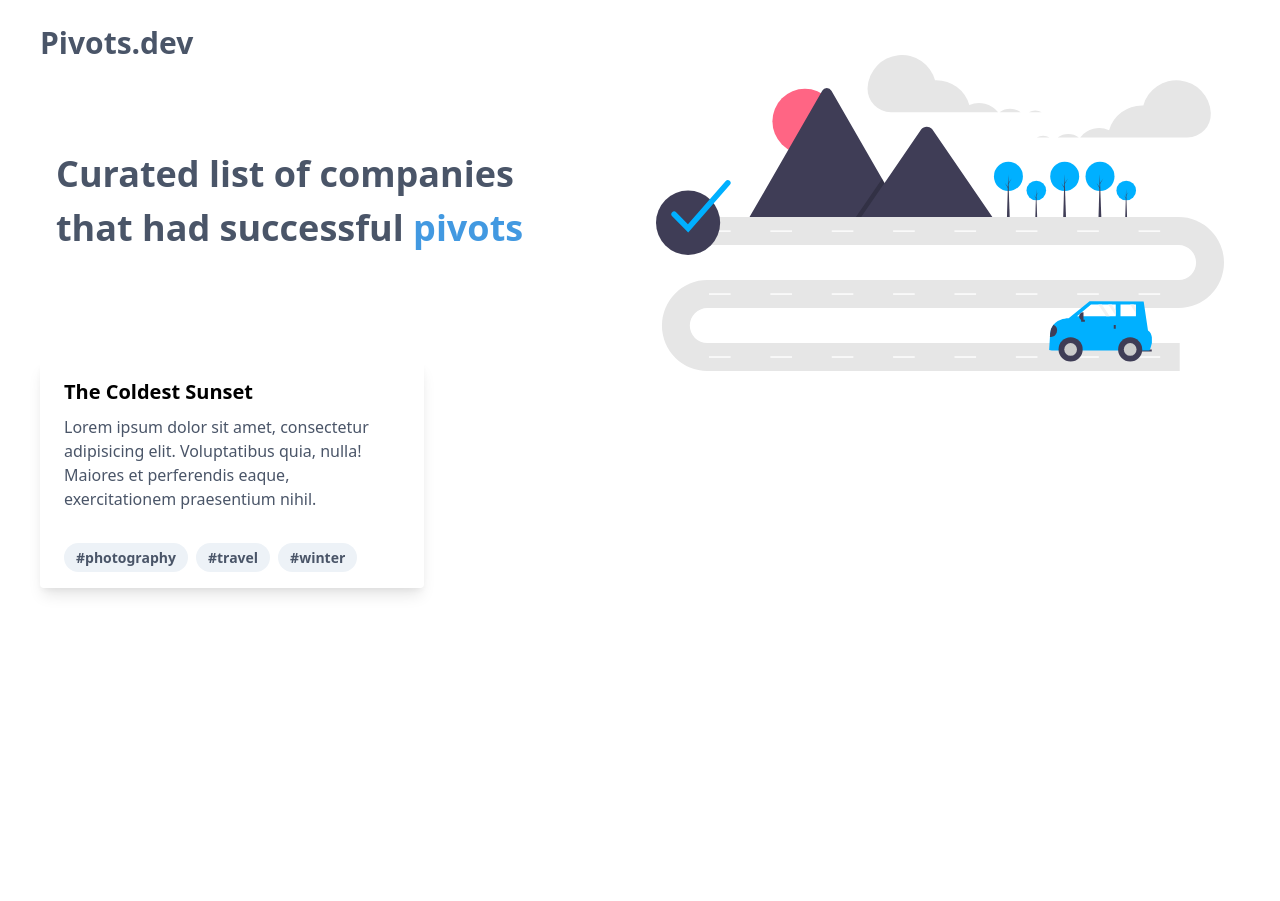
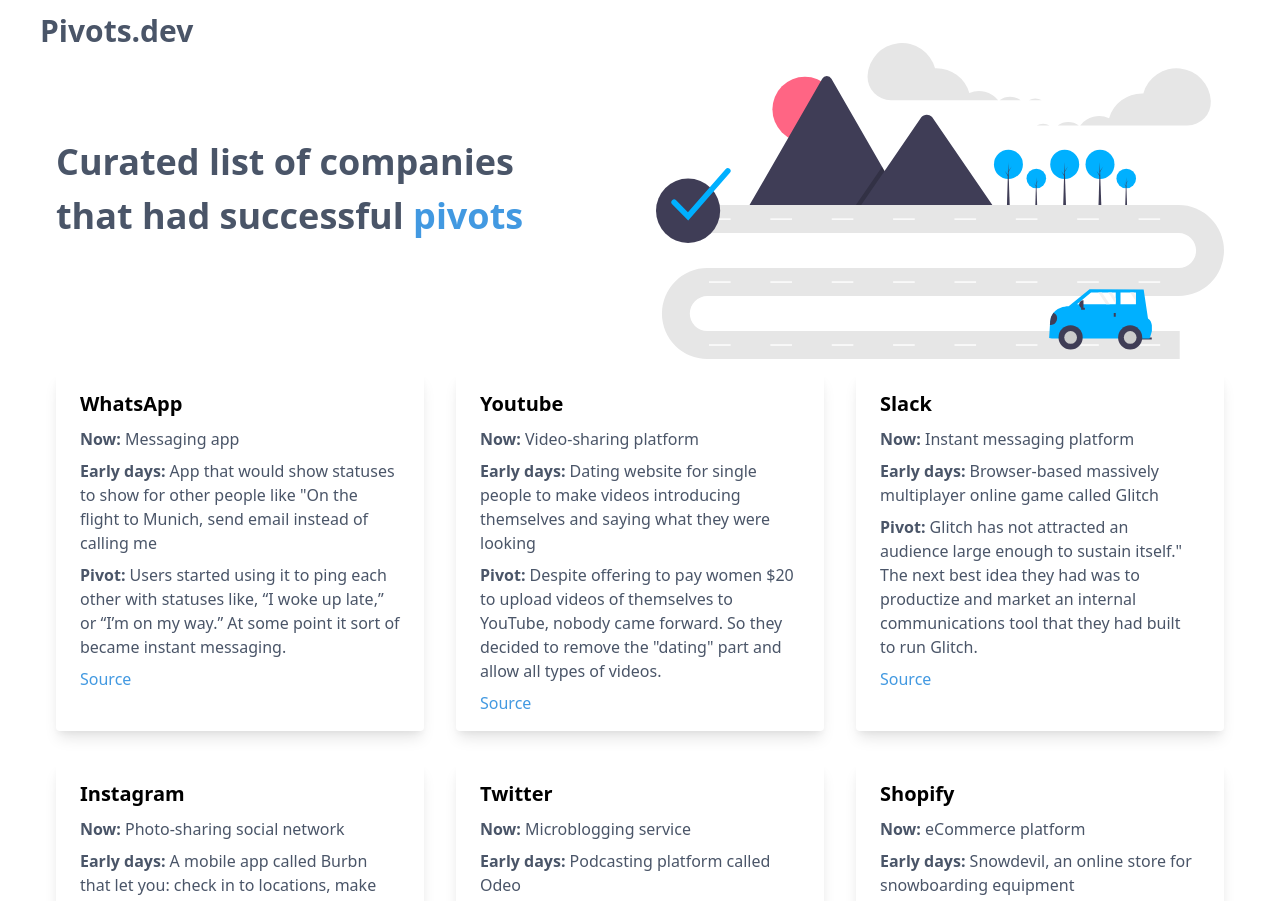
Before and after one commit to fikrikarim/companies-with-successful-pivot, a React (Create React App) app: page / in a window 1280 px wide. Shown: the top 901 px of the page. Before the commit the page ends 800 px from the top, so only its background shows below. Built offline with nearby package versions, Linux system fonts and the light colour scheme.

Commit message:
Add pivots.json and add Card to show each pivot

```diff
--- a/src/App.js
+++ b/src/App.js
@@ -1,34 +1,18 @@
 import React from "react";
+import pivots from "./pivots.json";
 import Header from "./components/Header";
+import Card from "./components/Card";
 
 function App() {
   return (
-    <div class="px-5 md:px-10 pt-5">
+    <div class="px-5 md:px-10 pt-2">
       <Header></Header>
 
-      <div class="pt-10">
-        <div class="max-w-sm rounded overflow-hidden shadow-lg">
-          <div class="px-6 py-4">
-            <div class="font-bold text-xl mb-2">The Coldest Sunset</div>
-            <p class="text-gray-700 text-base">
-              Lorem ipsum dolor sit amet, consectetur adipisicing elit.
-              Voluptatibus quia, nulla! Maiores et perferendis eaque,
-              exercitationem praesentium nihil.
-            </p>
-          </div>
-          <div class="px-6 py-4">
-            <span class="inline-block bg-gray-200 rounded-full px-3 py-1 text-sm font-semibold text-gray-700 mr-2">
-              #photography
-            </span>
-            <span class="inline-block bg-gray-200 rounded-full px-3 py-1 text-sm font-semibold text-gray-700 mr-2">
-              #travel
-            </span>
-            <span class="inline-block bg-gray-200 rounded-full px-3 py-1 text-sm font-semibold text-gray-700">
-              #winter
-            </span>
-          </div>
-        </div>
-      </div>
+      <section class="pt-12 flex flex-wrap">
+        {pivots.map((company) => (
+          <Card company={company}></Card>
+        ))}
+      </section>
     </div>
   );
 }
--- /dev/null
+++ b/src/components/Card.js
@@ -0,0 +1,35 @@
+import React from "react";
+
+const Card = (props) => {
+  const { company } = props;
+  const { name, now, earlyDays, pivot, source } = company;
+
+  return (
+    <div class="flex-grow flex rounded overflow-hidden shadow-lg w-auto md:w-1/4 m-4">
+      <div class="px-6 py-4">
+        <div class="font-bold text-xl mb-2">{name}</div>
+
+        <p class="text-gray-700 text-base pb-2">
+          <span class="font-semibold">Now: </span>
+          {now}
+        </p>
+
+        <p class="text-gray-700 text-base pb-2">
+          <span class="font-semibold">Early days: </span>
+          {earlyDays}
+        </p>
+
+        <p class="text-gray-700 text-base pb-2">
+          <span class="font-semibold">Pivot: </span>
+          {pivot}
+        </p>
+
+        <a class="text-blue-500 hover:text-blue-800" href={source}>
+          Source
+        </a>
+      </div>
+    </div>
+  );
+};
+
+export default Card;
--- a/src/components/Header.js
+++ b/src/components/Header.js
@@ -20,7 +20,11 @@
           </div>
         </div>
 
-        <img class="mt-10 b-auto sm:w-6/12 px-4" src={image}></img>
+        <img
+          class="mt-10 b-auto sm:w-6/12 px-4"
+          src={image}
+          alt="curved roads to go to mountain"
+        ></img>
       </section>
     </div>
   );
--- /dev/null
+++ b/src/pivots.json
@@ -0,0 +1,65 @@
+[
+  {
+    "name": "WhatsApp",
+    "now": "Messaging app",
+    "earlyDays": "App that would show statuses to show for other people like \"On the flight to Munich, send email instead of calling me",
+    "pivot": "Users started using it to ping each other with statuses like, “I woke up late,” or “I’m on my way.” At some point it sort of became instant messaging.",
+    "source": "https://www.flyertalk.com/forum/travel-technology/952359-thoughts-about-my-free-iphone-app-whatsapp.html"
+  },
+  {
+    "name": "Youtube",
+    "now": "Video-sharing platform",
+    "earlyDays": "Dating website for single people to make videos introducing themselves and saying what they were looking",
+    "pivot": "Despite offering to pay women $20 to upload videos of themselves to YouTube, nobody came forward. So they decided to remove the \"dating\" part and allow all types of videos.",
+    "source": "https://www.theguardian.com/technology/2016/mar/16/youtube-past-video-dating-website#maincontent"
+  },
+  {
+    "name": "Slack",
+    "now": "Instant messaging platform",
+    "earlyDays": "Browser-based massively multiplayer online game called Glitch",
+    "pivot": "Glitch has not attracted an audience large enough to sustain itself.\" The next best idea they had was to productize and market an internal communications tool that they had built to run Glitch.",
+    "source": "https://readwrite.com/2013/08/14/stewart-butterfield-tiny-speck-slack/"
+  },
+  {
+    "name": "Instagram",
+    "now": "Photo-sharing social network",
+    "earlyDays": "A mobile app called Burbn that let you: check in to locations, make plans, earn points, post pictures, and much more.",
+    "pivot": "They wanted to focus on being really good at one thing. So they basically cut everything in the Burbn app except for its photo, comment, and like capabilities",
+    "source": "https://www.quora.com/What-is-the-genesis-of-Instagram/answer/Kevin-Systrom?ch=10&share=01f35365&srid=aBWP"
+  },
+  {
+    "name": "Twitter",
+    "now": "Microblogging service",
+    "earlyDays": "Podcasting platform called Odeo",
+    "pivot": "Apple released iTunes that took all the podcasting market. Odeo realized the danger, and they started holding official hackathons to search for new products; one of them became Twitter.",
+    "source": "https://www.businessinsider.com/how-twitter-was-founded-2011-4?IR=T"
+  },
+  {
+    "name": "Shopify",
+    "now": "eCommerce platform",
+    "earlyDays": "Snowdevil, an online store for snowboarding equipment",
+    "pivot": "Dissatisfied with the existing e-commerce products on the market, Lütke, instead built his own.",
+    "source": "https://en.wikipedia.org/wiki/Shopify#History"
+  },
+  {
+    "name": "Netflix",
+    "now": "Streaming service",
+    "earlyDays": "Online DVD rental store sent by mail",
+    "pivot": "Netflix had considered offering movies online, but there were speeds and bandwith problem in mid-2000. After discovering YouTube, and witnessing how popular streaming services, they introduced video on demand via internet.",
+    "source": "https://en.wikipedia.org/wiki/Netflix#History"
+  },
+  {
+    "name": "Yelp",
+    "now": "Places recommendation service",
+    "earlyDays": "Email-based referral network to ask friends for place recommendation",
+    "pivot": "Users were not answering requests for referrals, but were using the \"Real Reviews\" feature, which allowed them to write reviews unsolicited.",
+    "source": "https://en.wikipedia.org/wiki/Yelp#Origins_(2004%E2%80%932009)"
+  },
+  {
+    "name": "Nintendo",
+    "now": "Video game company",
+    "earlyDays": "Playing card company",
+    "pivot": "Nintendo experimented in other areas of business like: taxi company, hotel chain, TV network, instant rice; but none of them were succesful. Then they tried to focus on video games.",
+    "source": "https://en.wikipedia.org/wiki/Nintendo#History"
+  }
+]
```
